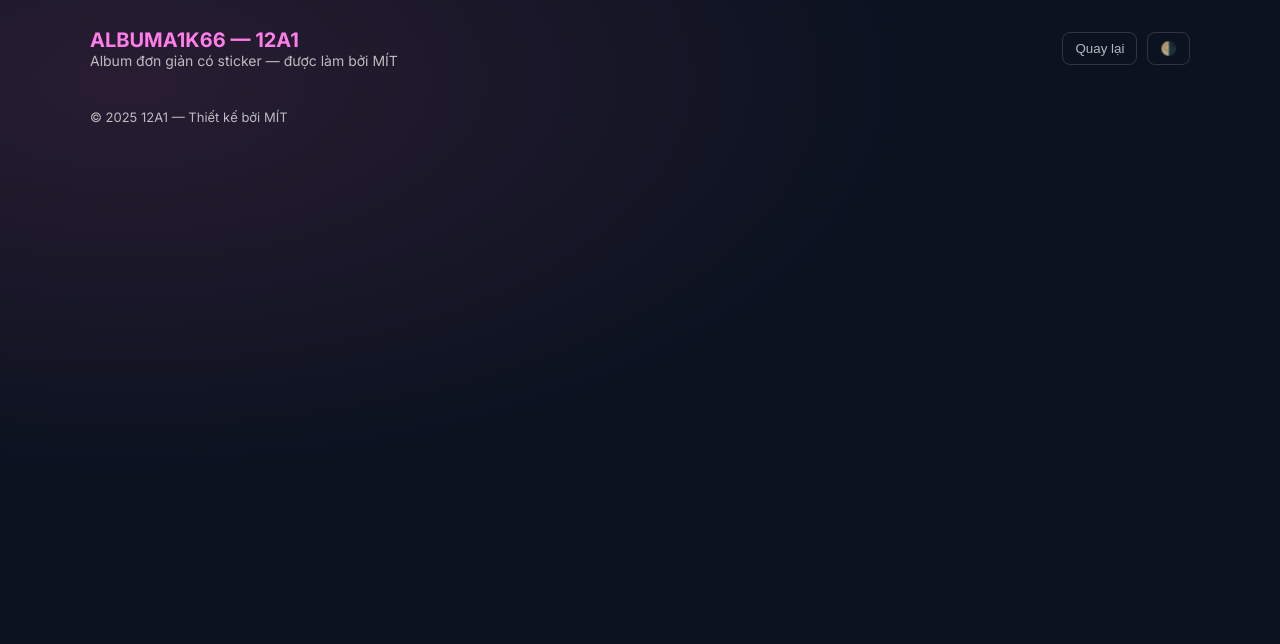
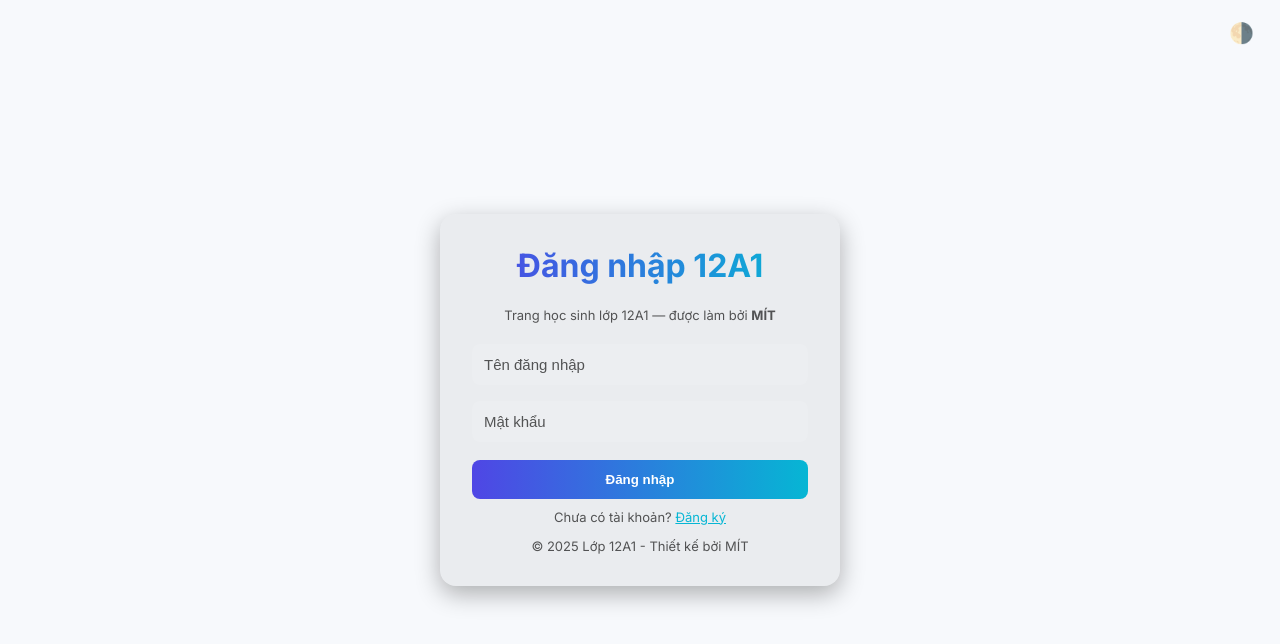
Before and after one commit to Tuanngoc2302/yeahyeah, a plain HTML site: page index.html in a window 1280 px wide. Both pictures are taken after a click on the button "Chuyển giao diện". Drawn offline with Linux system fonts and the light colour scheme.

Commit message:
Update index.html

```diff
--- a/index.html
+++ b/index.html
@@ -3,169 +3,160 @@
 <head>
   <meta charset="utf-8" />
   <meta name="viewport" content="width=device-width, initial-scale=1" />
-  <title>ALBUM A1K66 — 12A1</title>
+  <title>Đăng nhập học sinh 12A1 - MÍT</title>
   <link href="https://fonts.googleapis.com/css2?family=Inter:wght@300;400;600;700&display=swap" rel="stylesheet">
   <style>
-    /* === Chủ đề tối (giữ nguyên) === */
-    :root{
-      --bg:#0b1220;
-      --card:rgba(255,255,255,0.04);
-      --muted:rgba(255,255,255,0.7);
-      --accent:#ff7de9; /* tông hồng nhạt ánh tím */
+    :root {
+      --bg: #0f1724;
+      --card: rgba(255,255,255,0.08);
+      --accent: linear-gradient(90deg, #7c3aed, #06b6d4);
+      --muted: rgba(255,255,255,0.7);
     }
-
-    /* === Chủ đề sáng: HỒNG - TRẮNG === */
-    [data-theme="light"]{
-      --bg:#fff0f6; /* nền hồng nhạt */
-      --card:rgba(255,182,193,0.2); /* khung mờ hồng */
-      --muted:#c2185b; /* chữ hồng đậm */
-      --accent:#ff80ab;
-      color:#4a154b;
+    [data-theme="light"] {
+      --bg: #f7f9fc;
+      --card: rgba(0,0,0,0.05);
+      --accent: linear-gradient(90deg, #4f46e5, #06b6d4);
+      --muted: rgba(0,0,0,0.65);
     }
-
-    *{box-sizing:border-box}
-    body{
+    * {box-sizing:border-box}
+    body {
       margin:0;
-      font-family:Inter,system-ui,-apple-system,Segoe UI,Roboto;
-      background: radial-gradient(800px 400px at 10% 10%, rgba(255,105,180,0.12), transparent), var(--bg);
+      height:100vh;
+      display:flex;
+      align-items:center;
+      justify-content:center;
+      font-family:'Inter', sans-serif;
+      background: var(--bg);
+      transition: background 0.3s;
       color:white;
-      min-height:100vh;
-      padding:28px;
-      transition: background 0.4s ease, color 0.4s ease;
     }
-    [data-theme="light"] body{ color:#4a154b; }
-
-    .wrap{max-width:1100px;margin:0 auto}
-    header{display:flex;align-items:center;justify-content:space-between;gap:12px;margin-bottom:20px}
-    h1{margin:0;font-size:20px;color:var(--accent)}
-    .sub{color:var(--muted);font-size:14px}
-
-    /* gallery */
-    .grid{display:grid;grid-template-columns:repeat(4,1fr);gap:12px}
-    .card{
-      position:relative;
-      border-radius:12px;
-      overflow:hidden;
-      background:var(--card);
-      border:1px solid rgba(255,255,255,0.08);
-      cursor:zoom-in;
-      transition:transform .3s ease, box-shadow .3s ease;
+    .card {
+      background: var(--card);
+      border-radius: 16px;
+      padding: 32px;
+      width: 100%;
+      max-width: 400px;
+      box-shadow: 0 8px 24px rgba(0,0,0,0.3);
+      text-align:center;
     }
-    .card:hover{
-      transform:scale(1.03);
-      box-shadow:0 6px 16px rgba(255,182,193,0.4);
+    h1 {
+      margin-top:0;
+      background: var(--accent);
+      -webkit-background-clip:text;
+      -webkit-text-fill-color:transparent;
     }
-    .card img{width:100%;height:220px;object-fit:cover;display:block;transition:transform .35s ease}
-    .card:hover img{transform:scale(1.06)}
-
-    /* sticker */
-    .sticker{
-      position:absolute;left:10px;top:10px;
-      padding:6px 8px;border-radius:999px;
-      background:linear-gradient(90deg,#fff8,#ffffff55);
-      backdrop-filter:blur(4px);
-      font-weight:700;display:inline-flex;align-items:center;gap:6px;
-      color:#ff4fa3;
+    input {
+      width:100%;
+      padding:12px;
+      margin:8px 0;
+      border:none;
+      border-radius:8px;
+      background:rgba(255,255,255,0.1);
+      color:white;
+      font-size:15px;
     }
-    [data-theme="light"] .sticker{
-      background:linear-gradient(90deg,#fff9f9,#ffd6e0);
-      color:#ad1457;
+    input::placeholder {color:var(--muted)}
+    .btn {
+      width:100%;
+      padding:12px;
+      border:none;
+      border-radius:8px;
+      font-weight:700;
+      background:var(--accent);
+      color:white;
+      cursor:pointer;
+      margin-top:10px;
     }
-
-    .sticker .emo{font-size:18px}
-    .cap{position:absolute;left:0;right:0;bottom:0;padding:10px 12px;
-         background:linear-gradient(180deg,transparent,rgba(0,0,0,0.5));font-weight:600}
-
-    /* lightbox */
-    .lb{position:fixed;inset:0;display:none;align-items:center;justify-content:center;background:rgba(2,6,23,0.7);z-index:60}
-    .lb.open{display:flex}
-    .lb-inner{max-width:92vw;max-height:92vh;border-radius:12px;overflow:hidden;background:#000;display:flex;flex-direction:column;align-items:center}
-    .lb img{max-width:100%;max-height:80vh;display:block}
-    .lb .meta{padding:10px;background:linear-gradient(180deg,rgba(255,255,255,0.02),transparent);width:100%;display:flex;justify-content:space-between;align-items:center;color:var(--muted)}
-    .btn{
-      background:transparent;
-      border:1px solid rgba(255,255,255,0.15);
-      padding:8px 12px;border-radius:8px;color:var(--muted);cursor:pointer;
-      transition:all .3s ease;
+    .btn:hover {opacity:0.9}
+    .small {color:var(--muted);font-size:13px;margin-top:10px}
+    #themeToggle {
+      background:none;
+      border:none;
+      color:var(--muted);
+      cursor:pointer;
+      font-size:20px;
+      position:absolute;
+      top:20px;
+      right:20px;
     }
-    .btn:hover{background:var(--accent);color:white;border-color:var(--accent)}
-    [data-theme="light"] .btn{border-color:#ffbcd2;color:#c2185b}
-    [data-theme="light"] .btn:hover{background:#ff80ab;color:white}
-
-    @media (max-width:980px){.grid{grid-template-columns:repeat(3,1fr)}.card img{height:180px}}
-    @media (max-width:680px){.grid{grid-template-columns:repeat(2,1fr)}.card img{height:160px}}
-    @media (max-width:420px){.grid{grid-template-columns:1fr}header{flex-direction:column;align-items:flex-start}}
-
-    .back-link{color:var(--muted);text-decoration:underline;cursor:pointer}
+    .link {color:#06b6d4;cursor:pointer;text-decoration:underline;}
   </style>
 </head>
-<body data-theme="dark">
-  <div class="wrap">
-    <header>
-      <div>
-        <h1>ALBUMA1K66 — 12A1</h1>
-        <div class="sub">Album đơn giản có sticker — được làm bởi MÍT</div>
-      </div>
-      <div style="display:flex;gap:10px;align-items:center">
-        <button class="btn" onclick="goBack()">Quay lại</button>
-        <button class="btn" id="themeToggle">🌗</button>
-      </div>
-    </header>
-
-    <main>
-      <section class="grid" id="gallery">
-        <!-- 13 hình -->
-        <!-- (phần danh sách ảnh giữ nguyên như bạn đã gửi ở trên) -->
-      </section>
-    </main>
-
-    <footer style="margin-top:20px;color:var(--muted);font-size:13px">© 2025 12A1 — Thiết kế bởi MÍT</footer>
-  </div>
-
-  <div class="lb" id="lightbox">
-    <div class="lb-inner">
-      <img id="lbImage" src="" alt="">
-      <div class="meta">
-        <div id="lbTitle"></div>
-        <div style="display:flex;gap:8px">
-          <button class="btn" id="prevBtn">‹</button>
-          <button class="btn" id="nextBtn">›</button>
-          <button class="btn" id="closeBtn">✕</button>
-        </div>
-      </div>
-    </div>
+<body>
+  <button id="themeToggle" title="Chuyển giao diện">🌗</button>
+  <div class="card fade-in">
+    <h1 id="formTitle">Đăng nhập 12A1</h1>
+    <p class="small">Trang học sinh lớp 12A1 — được làm bởi <strong>MÍT</strong></p>
+    <form id="loginForm" onsubmit="handleSubmit(event)">
+      <input id="username" placeholder="Tên đăng nhập" required>
+      <input id="password" type="password" placeholder="Mật khẩu" required>
+      <button type="submit" class="btn" id="submitBtn">Đăng nhập</button>
+    </form>
+    <p class="small" id="toggleText">Chưa có tài khoản? <span class="link" onclick="switchMode('register')">Đăng ký</span></p>
+    <div class="small">© 2025 Lớp 12A1 - Thiết kế bởi MÍT</div>
   </div>
 
   <script>
-    const cards = Array.from(document.querySelectorAll('.card'));
-    const lb = document.getElementById('lightbox');
-    const lbImg = document.getElementById('lbImage');
-    const lbTitle = document.getElementById('lbTitle');
-    let idx = 0;
+    const root = document.documentElement;
+    const savedTheme = localStorage.getItem('theme') || 'dark';
+    document.documentElement.setAttribute('data-theme', savedTheme);
 
-    function openAt(i){
-      const card = cards[i];
-      lbImg.src = card.dataset.src;
-      lbTitle.textContent = card.dataset.title || '';
-      lb.classList.add('open');
-      idx = i;
-    }
-    cards.forEach((c,i)=> c.addEventListener('click', ()=> openAt(i)));
-    document.getElementById('closeBtn').addEventListener('click', ()=> lb.classList.remove('open'));
-    document.getElementById('prevBtn').addEventListener('click', ()=> openAt((idx-1+cards.length)%cards.length));
-    document.getElementById('nextBtn').addEventListener('click', ()=> openAt((idx+1)%cards.length));
-    lb.addEventListener('click', (e)=>{ if(e.target === lb) lb.classList.remove('open') });
-
-    // Chuyển chủ đề
     document.getElementById('themeToggle').addEventListener('click', ()=>{
-      const html = document.documentElement;
-      const cur = html.getAttribute('data-theme');
+      const cur = document.documentElement.getAttribute('data-theme');
       const next = cur === 'dark' ? 'light' : 'dark';
-      html.setAttribute('data-theme', next);
-      document.body.setAttribute('data-theme', next);
+      document.documentElement.setAttribute('data-theme', next);
+      localStorage.setItem('theme', next);
     });
 
-    function goBack(){ window.history.back(); }
+    let mode = 'login'; // hoặc 'register'
+
+    function switchMode(newMode){
+      mode = newMode;
+      const title = document.getElementById('formTitle');
+      const btn = document.getElementById('submitBtn');
+      const toggle = document.getElementById('toggleText');
+
+      if(mode === 'register'){
+        title.textContent = 'Đăng ký tài khoản';
+        btn.textContent = 'Đăng ký';
+        toggle.innerHTML = 'Đã có tài khoản? <span class="link" onclick="switchMode(\'login\')">Đăng nhập</span>';
+      } else {
+        title.textContent = 'Đăng nhập 12A1';
+        btn.textContent = 'Đăng nhập';
+        toggle.innerHTML = 'Chưa có tài khoản? <span class="link" onclick="switchMode(\'register\')">Đăng ký</span>';
+      }
+    }
+
+    function handleSubmit(e){
+      e.preventDefault();
+      const user = document.getElementById('username').value.trim();
+      const pass = document.getElementById('password').value.trim();
+
+      if(mode === 'register'){
+        if(localStorage.getItem('user_'+user)){
+          alert('Tên đăng nhập đã tồn tại!');
+          return;
+        }
+        localStorage.setItem('user_'+user, pass);
+        alert('Đăng ký thành công! Bạn có thể đăng nhập ngay.');
+        switchMode('login');
+        return;
+      }
+
+      if(user === '12a1' && pass === 'mit123'){
+        alert('Đăng nhập thành công với tài khoản mặc định!');
+        window.location.href = 'ALBUMA1K66.html';
+        return;
+      }
+
+      const savedPass = localStorage.getItem('user_'+user);
+      if(savedPass && savedPass === pass){
+        alert('Đăng nhập thành công! Chuyển đến album lớp 12A1...');
+        window.location.href = 'ALBUMA1K66.html';
+      } else {
+        alert('Sai tên đăng nhập hoặc mật khẩu!');
+      }
+    }
   </script>
 </body>
 </html>
```
